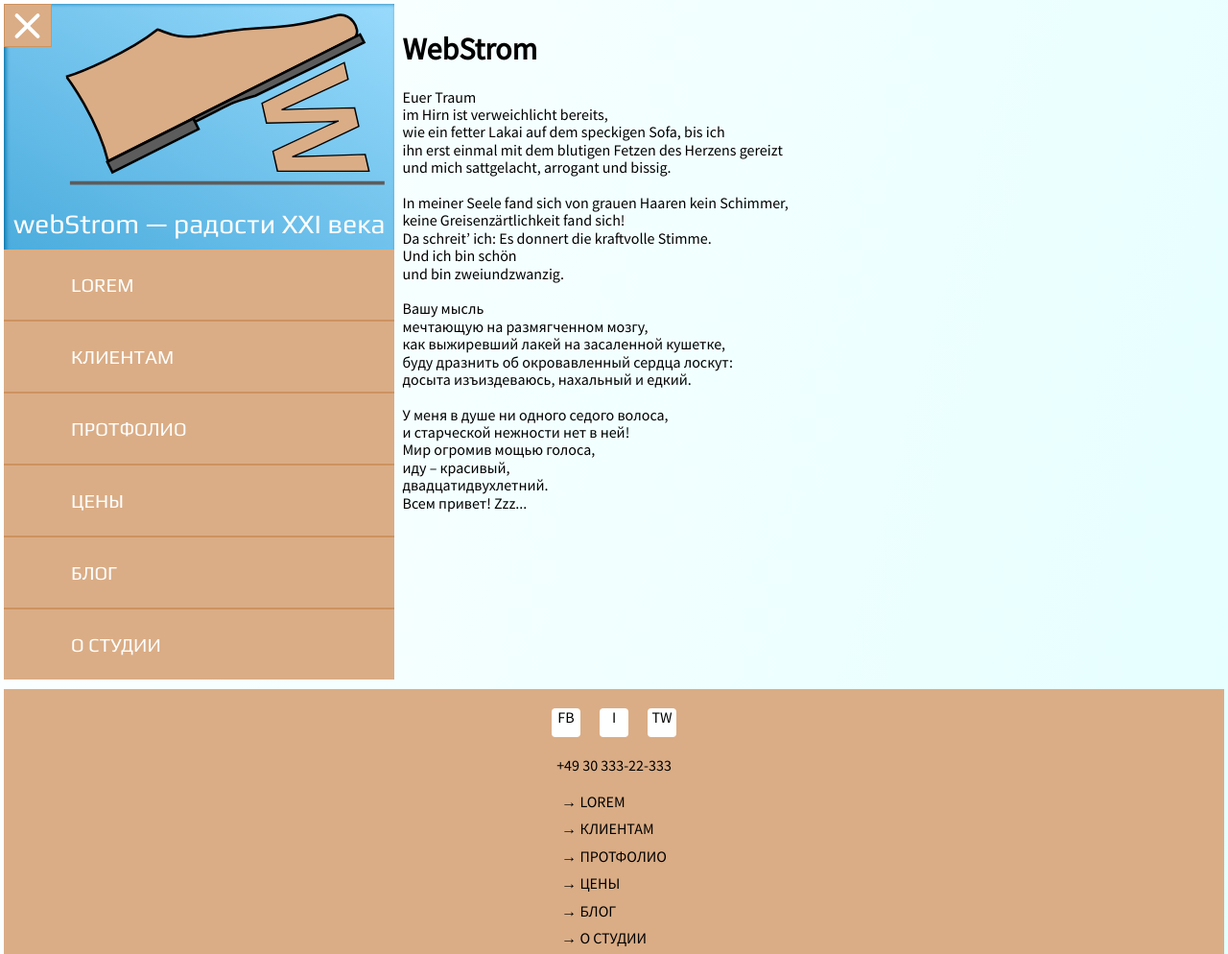
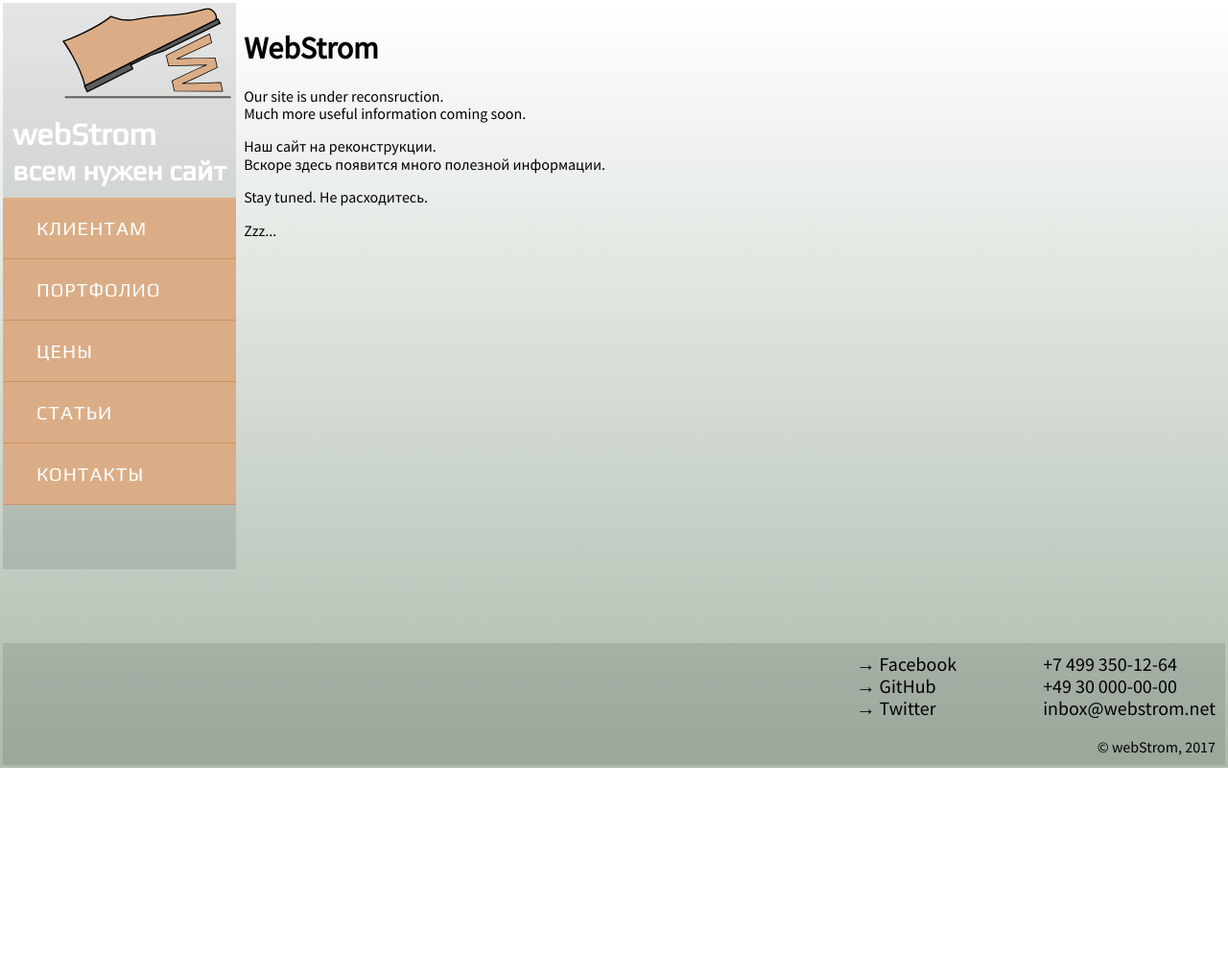
Before and after one commit to Kolya-YA/webStrom, a website: page src/index.html in a window 1280 px wide. Shown: the top 994 px of the page at 96% size. After the commit the page ends 800 px from the top, so only its background shows below. Drawn offline with nearby package versions, Linux system fonts and the light colour scheme; files that its build step writes are made by us from their sources; files whose address does not match are found by name.

Commit message:
big update for all

```diff
--- a/gulpfile.js
+++ b/gulpfile.js
@@ -49,6 +49,7 @@ var gulp = require('gulp'),
   plumber = require('gulp-plumber'),
   postcss = require('gulp-postcss'),
   jshint = require('gulp-jshint'),
+  clean = require('gulp-clean'),
   browserSync = require('browser-sync').create();
 
 
--- a/package.json
+++ b/package.json
@@ -10,6 +10,7 @@
     "del": "^3.0.0",
     "eslint": "^4.7.2",
     "gulp": "^3.9.1",
+    "gulp-clean": "^0.3.2",
     "gulp-debug": "^3.1.0",
     "gulp-if": "^2.0.2",
     "gulp-jshint": "^2.0.4",
--- a/src/blocks/footer.css
+++ b/src/blocks/footer.css
@@ -3,39 +3,61 @@
   flex-basis: 100%;
   display: flex;
   flex-direction: column;
-  justify-content: space-around;
-  align-items: center;
+  justify-content: space-between;
+  align-items: flex-end;
   margin-top: auto;
-  background-color: var(--mybrown);
+  background-color: rgba(0, 0, 0, 0.1);
   font-family: var(--cfont);
 }
 
-.social {
-  display: flex;
-  justify-content: space-between;
-  margin: 10px 10px 0;
+.footer-mid-wrapper {
+  font-size: 20px;
+  align-self: center;
 }
 
-.social__icon {
+.social {
+  display: block;
+  padding: 0;
   margin: 10px;
-  width: 30px;
-  height: 30px;
-  background-color: var(--mywhite);
-  text-align: center;
-  border-radius: 4px;
+  list-style: none;
+}
+
+.social__item  a {
+  text-decoration: none;
+  color: inherit;
+  &::before {
+    content: "\2192\00a0";
+  }
+  &:--fover {
+    color: var(--mywhite);
+  }
 }
 
 .contacts {
-  margin: 10px 10px 15px;
+  margin: 10px;
 }
 
 .contacts a {
+  display: block;
   text-decoration: none;
   color: inherit;
-  &:hover {
+  &:--fover {
     color: var(--mywhite);
   }
+
 }
 .copyright {
-  margin: 15px 10px 10px;
+  margin: 10px;
 }
+
+@media (min-width: 480px) {
+  .footer-mid-wrapper {
+    display: flex;
+    flex-direction: row;
+    align-self: inherit;
+  }
+
+  .contacts {
+    margin-left: 80px;
+  }
+}
--- a/src/blocks/head.css
+++ b/src/blocks/head.css
@@ -4,20 +4,17 @@
   --footer-bg-color: color(var(--header-bg-color) lightness(-10%));
   --nav-color: color(var(--header-bg-color) hue(-60%));
   --nav-item-color: color(var(--nav-color) hue(180%));
-  --mywhite: #feffff;
-  --myblue: #98dafc;
+  --mywhite: #ffffff;
   --mybrown: #daad86;
   --mydark: #312c32;
+  --mygradend: #abbaab;
 }
 
 @custom-selector :--fover :hover, :focus;
 
 * {
   box-sizing: border-box;
-  margin: 0;
 }
-
-
 
 html {
   display: flex;
@@ -28,8 +25,14 @@ html {
 body {
   display: flex;
   flex-wrap: wrap;
-  width: calc(100% - 8px);
+  width: calc(100% - 6px);
   min-height: 100%;
-  margin: 4px auto;
-  background-image: linear-gradient(105deg, var(--mywhite), color(var(--mywhite) lightness(-5%)));
+  min-width: 270px;
+  margin: 3px auto;
+  background: linear-gradient(to bottom, var(--mywhite), var(--mygradend));
 }
+
+.upper-wrapper {
+  display: flex;
+  align-items: stretch;
+}
--- a/src/blocks/header-nav.css
+++ b/src/blocks/header-nav.css
@@ -1,7 +1,6 @@
 
 .header-nav {
   position: relative;
-  background-color: var(--mybrown);
 }
 
 .header-nav-main {
@@ -19,7 +18,11 @@
 }
 
 .header--closed .header-nav-main__item--active {
-    display: block;
+  display: block;
+}
+
+.header--closed .header-nav-main__item--active a {
+  border-bottom: 0;
 }
 
 .header-nav-main__item a {
@@ -27,41 +30,22 @@
   text-transform: uppercase;
   text-decoration: none;
   background-color: var(--mybrown);
-  border-bottom: 2px solid color(var(--mybrown) l(-10%));
+  border-bottom: 1px solid color(var(--mybrown) l(-10%));
+  background-color: var(--mybrown);
+  border-bottom: 1px solid color(var(--mybrown) l(-10%));
   font-family: var(--hfont);
   text-decoration: none;
-  padding: 25px 70px;
+  padding: 20px 35px;
   color: var(--mywhite);
   font-size: 20px;
+  letter-spacing: 1px;
 }
 
 .header-nav-main__item a[href] {
   &:--fover {
     background-color: color(var(--mybrown) l(-10%));
-    border-bottom: 2px solid color(var(--mybrown) l(-20%));
+    border-bottom: 1px solid color(var(--mybrown) l(-20%));
+    background-color: color(var(--mybrown) l(-10%));
+    border-bottom: 1px solid color(var(--mybrown) l(-20%));
   }
 }
-
-.header-nav-main__item:last-child a {
-  border-bottom: 0;
-}
-
-.footer .header-nav-main__item a {
-  padding: 5px;
-  border: none;
-  font-family: inherit;
-  font-size: inherit;
-  color: inherit;
-  transition: .4s;
-  &::before {
-    content: "\2192\00a0";
-  }
-}
-
-.footer .header-nav-main__item a[href] {
-  &:--fover {
-    background-color: inherit;
-    border-bottom: inherit;
-    color: var(--mywhite);
-  }
-}
--- a/src/blocks/header.css
+++ b/src/blocks/header.css
@@ -1,12 +1,11 @@
 .header {
     flex: none;
-    background-color: var(--myblue);
-    background-image: linear-gradient(210deg, var(--myblue), color(var(--myblue) lightness(-40%)));
+    background-color: rgba(0, 0, 0, 0.1);
     margin-bottom: 10px;
 }
 
 .header-wrapper {
-    box-shadow: inset 2px 0 4px 0px color(var(--myblue) l(-45%));
+    /* box-shadow: inset 2px 0 4px 0px color(var(--myblue) l(-45%)); */
 }
 .header-logo svg {
     margin-left: 60px;
@@ -15,6 +14,14 @@
     margin: 0 auto;
     padding: 10px;
     font-family: var(--hfont);
-    font-size: 28px;
     color: var(--mywhite);
 }
+
+.header-name h1 {
+    font-size: 32px;
+    margin: 0;
+}
+
+.header-name h1 span {
+    font-size: 0.9em;
+}
--- a/src/blocks/toggle-btn/toggle-btn.css
+++ b/src/blocks/toggle-btn/toggle-btn.css
@@ -1,3 +1,8 @@
+.toggle-menu {
+  display: none;
+}
+
+@media (max-width: 479px) {
   .toggle-menu {
     position: absolute;
     border: 1px solid color(var(--mybrown) l(-10%));
@@ -59,3 +64,4 @@
     transform: rotate(-45deg);
     }
   }
+}
--- a/src/index.html
+++ b/src/index.html
@@ -5,12 +5,10 @@
 //= template/head.html
 
 <body>
-
-//= template/header.html
-//= template/main-content.html
-
-  <!--<script src="js/scripts.js"></script>-->
-
+  <div class="upper-wrapper">
+    //= template/header.html
+    //= template/main-content.html
+  </div>
   //= template/footer.html
 
 </body>
--- a/src/template/footer.html
+++ b/src/template/footer.html
@@ -1,12 +1,15 @@
 <footer class="footer">
-    <div class="social">
-        <div class="social__icon">FB</div>
-        <div class="social__icon">I</div>
-        <div class="social__icon">TW</div>
+    <div class="footer-mid-wrapper">
+        <ul class="social">
+            <li class="social__item"><a href="">Facebook</a></li>
+            <li class="social__item"><a href="">GitHub</a></li>
+            <li class="social__item"><a href="">Twitter</a></li>
+        </ul>
+        <div class="contacts">
+            <a href="tel:+74993501264">+7 499 350-12-64</a>
+            <a href="tel:+74993501264">+49 30 000-00-00</a>
+            <a href="mailto:inbox@webstrom.net">inbox@webstrom.net</a>
+        </div>
     </div>
-    <div class="contacts">
-        <a href="tel=+4915904233000">+49 30 333-22-333</a>
-    </div>
-    //= ./header-nav.html
     <div class="copyright">&copy; webStrom, 2017</div>
 </footer>
--- a/src/template/header-nav.html
+++ b/src/template/header-nav.html
@@ -1,10 +1,9 @@
     <nav class="header-nav">
       <ul class="header-nav-main">
-        <li class="header-nav-main__item header-nav-main__item--active"><a>Lorem</a></li>
-        <li class="header-nav-main__item"><a href="#">Клиентам</a></li>
-        <li class="header-nav-main__item"><a href="#">Протфолио</a></li>
+        <li class="header-nav-main__item header-nav-main__item--active"><a>Клиентам</a></li>
+        <li class="header-nav-main__item"><a href="#">Портфолио</a></li>
         <li class="header-nav-main__item"><a href="#">Цены</a></li>
-        <li class="header-nav-main__item"><a href="#">Блог</a></li>
-        <li class="header-nav-main__item"><a href="#">О студии</a></li>
+        <li class="header-nav-main__item"><a href="#">Статьи</a></li>
+        <li class="header-nav-main__item"><a href="#">Контакты</a></li>
       </ul>
     </nav>
--- a/src/template/header.html
+++ b/src/template/header.html
@@ -11,7 +11,9 @@
         <line x1="64.559" y1="304.443" x2="319.467" y2="304.443" style="paint-order: stroke; fill: rgb(92, 92, 92); stroke: rgb(92, 92, 92); stroke-width: 3;"/>
         <text x="807.558" y="842.808" transform="matrix(0.263832, 1.159637, -1.269235, 0.297349, 1073.153809, -963.641968)" style="fill: rgb(218, 173, 134); font-family: sans-serif; font-size: 80.6px; font-weight: bold; stroke-width: 0.880306px; white-space: pre;">W</text>
       </svg>
-    <div class="header-name">webStrom — радости XXI века</div>
+    <div class="header-name">
+      <h1>webStrom<br><span>всем нужен сайт</span></h1>
+    </div>
   </div>
 
     //= ./header-nav.html
--- a/src/template/main-content.html
+++ b/src/template/main-content.html
@@ -1,28 +1,11 @@
 <section class="main-content">
   <h1 class="content-header">WebStrom</h1>
-  <div class="content-text__de">
-      <p>Euer Traum<br>
-      im Hirn ist verweichlicht bereits,<br>
-      wie ein fetter Lakai auf dem speckigen Sofa, bis ich<br>
-      ihn erst einmal mit dem blutigen Fetzen des Herzens gereizt<br>
-      und mich sattgelacht, arrogant und bissig.<br><br>
-      In meiner Seele fand sich von grauen Haaren kein Schimmer,<br>
-      keine Greisenzärtlichkeit fand sich!<br>
-      Da schreit’ ich: Es donnert die kraftvolle Stimme.<br>
-      Und ich bin schön<br>
-      und bin zweiundzwanzig.</p>
+  <div class="content-text__en">
+      <p>Our site is under reconsruction.<br>Much more useful information coming soon.</p>
   </div>
   <div  class="content-text__ru">
-      <p><br>Вашу мысль<br>
-      мечтающую на размягченном мозгу,<br>
-      как выжиревший лакей на засаленной кушетке,<br>
-      буду дразнить об окровавленный сердца лоскут:<br>
-      досыта изъиздеваюсь, нахальный и едкий.<br><br>
-      У меня в душе ни одного седого волоса,<br>
-      и старческой нежности нет в ней!<br>
-      Мир огромив мощью голоса,<br>
-      иду – красивый,<br>
-      двадцатидвухлетний.</p>
+      <p>Наш сайт на реконструкции.<br>Вскоре здесь появится много полезной информации.</p>
   </div>
-  <p class="text">Всем привет! Zzz...</p>
-  </section>
+  <p class="text">Stay tuned. Не расходитесь.</p>
+  <p class="text">Zzz...</p>
+</section>
```
Also changed, not shown: build/css/style.min.css, build/index.html. Lines whose indentation alone changed are shown as unchanged.
